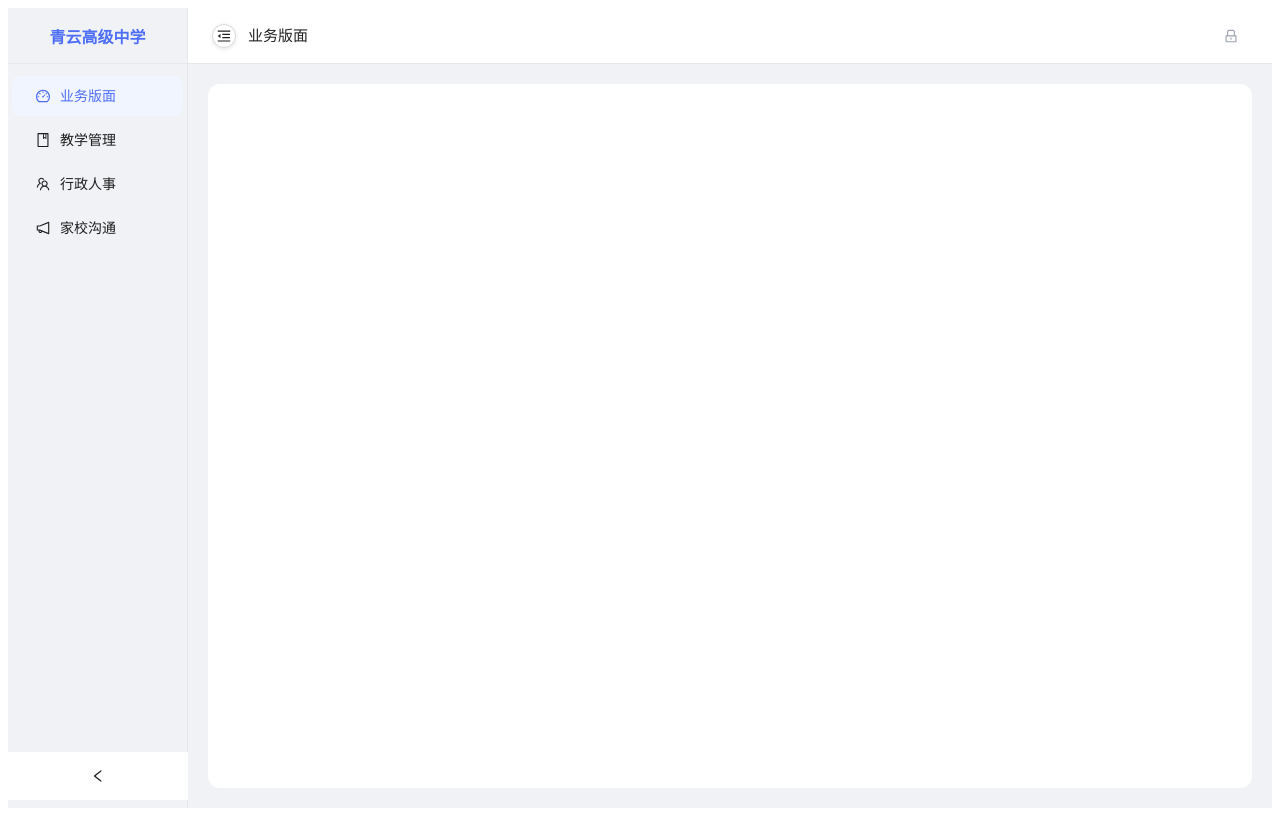
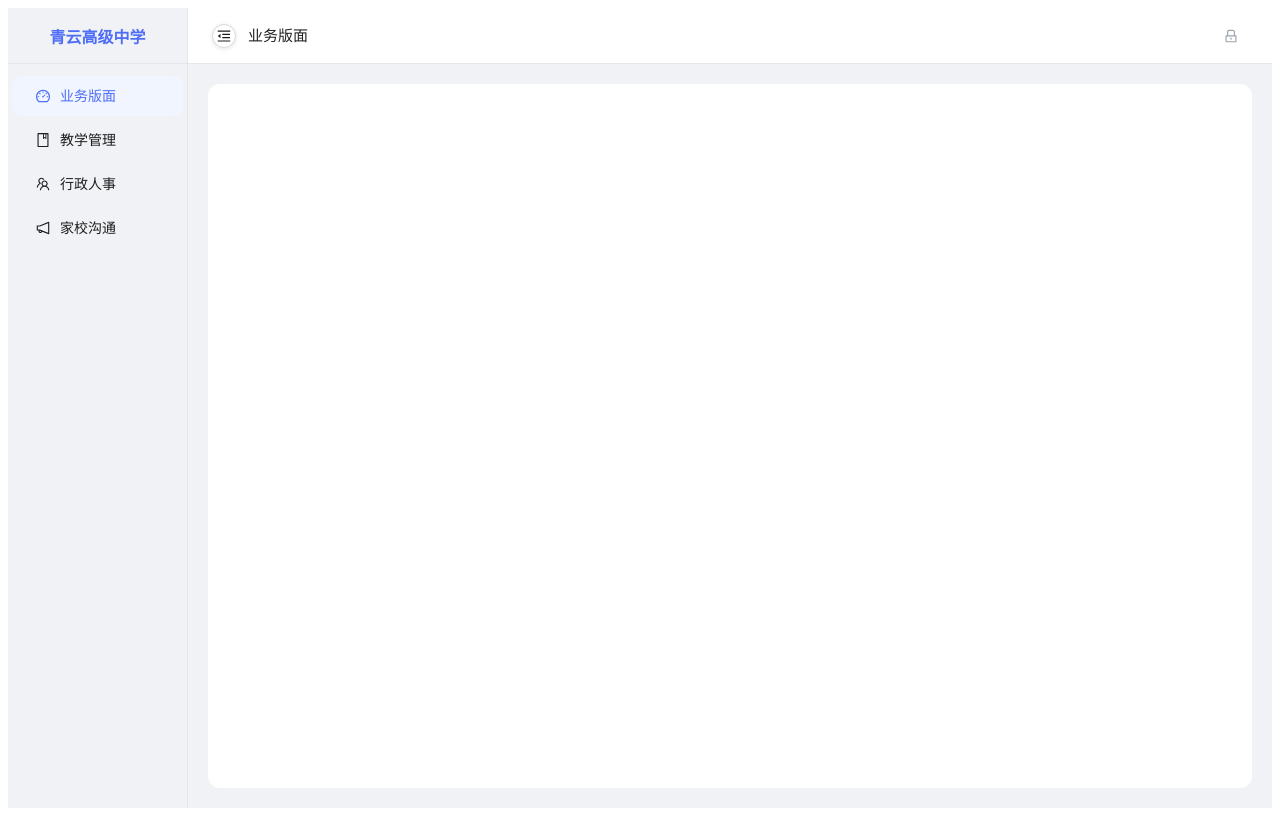
Before and after one commit to Guo320dek/school, a React (Vite) app: page / in a window 1280 px wide. Built offline with nearby package versions, Linux system fonts and the light colour scheme; no server answers.

Commit message:
fix: remove sider default trigger

```diff
--- a/src/layouts/MainLayout.tsx
+++ b/src/layouts/MainLayout.tsx
@@ -67,9 +67,9 @@ export default function MainLayout() {
       <Sider
         theme="light"
         width={180}
-        collapsible
+        collapsedWidth={64}
+        trigger={null}
         collapsed={collapsed}
-        onCollapse={setCollapsed}
         style={{
           borderRight: `1px solid ${token.colorBorderSecondary}`,
           background: token.colorBgLayout,
```
